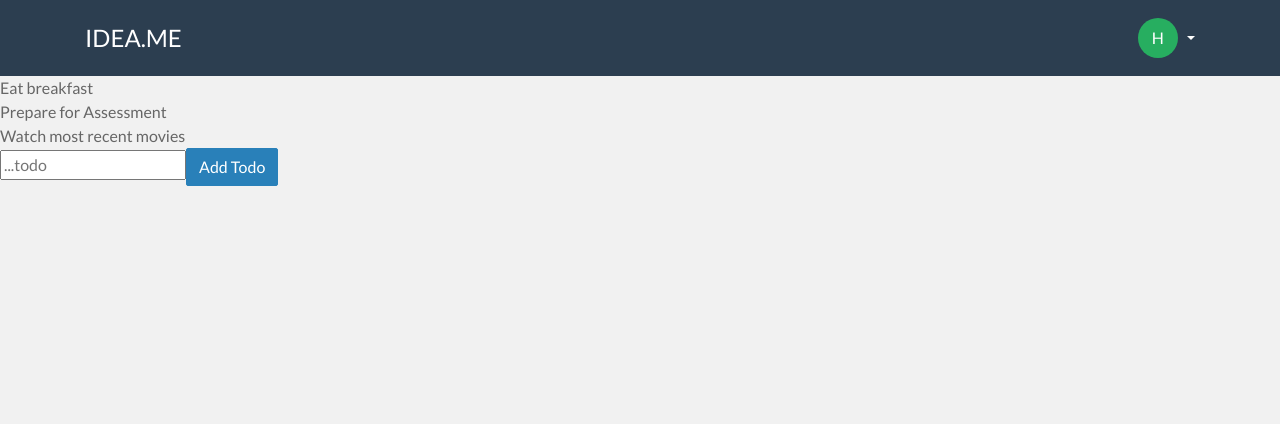
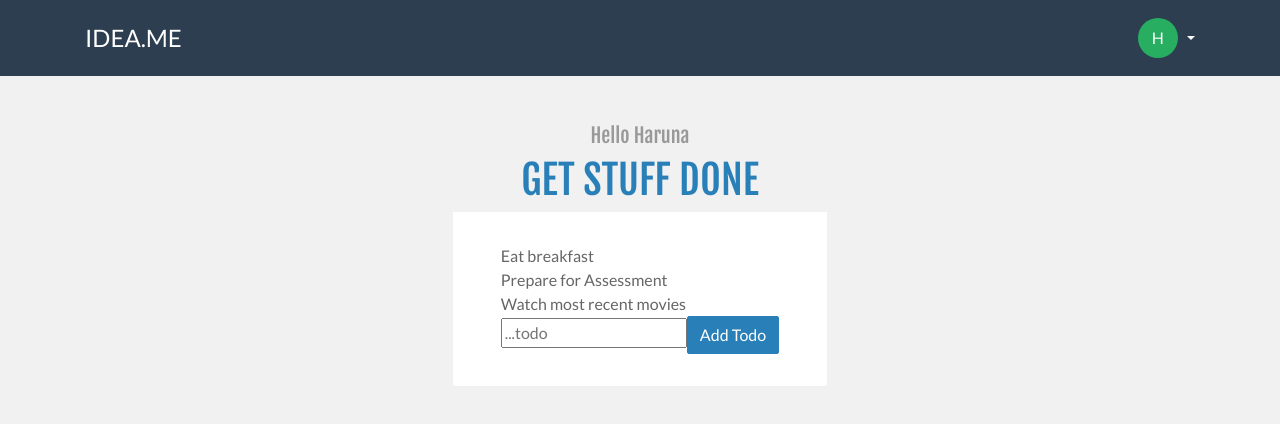
Before and after one commit to andela-hpopoola/idea-box, a React (Create React App) app: page / in a window 1280 px wide. Shown: the top 424 px of the page. Built offline with nearby package versions, Linux system fonts and the light colour scheme.

Commit message:
Ft create header (#5)
* Create a working todos

* Update styles for application

* Add purify css to remove unused css

* Create Navbar

* Create Header

* Create Index Card

```diff
--- a/package.json
+++ b/package.json
@@ -8,8 +8,6 @@
     "node-sass-chokidar": "^1.3.3",
     "npm-run-all": "^4.1.3",
     "popper.js": "^1.14.4",
-    "node-sass-chokidar": "^1.3.3",
-    "npm-run-all": "^4.1.3",
     "purify-css": "^1.2.5",
     "react": "^16.4.2",
     "react-dom": "^16.4.2",
--- a/src/components/App.jsx
+++ b/src/components/App.jsx
@@ -7,8 +7,9 @@ import TodoList from "./todo/TodoList";
 import TodoForm from "./todo/TodoForm";
 import Alert from "./common/Alert";
 import Button from "./common/Button";
-import Nav from "./common/Nav";
+import Header from "./common/Header";
 import "./App.css";
+import AppContainer from "./common/Container";
 
 class App extends Component {
   constructor(props) {
@@ -66,8 +67,9 @@ class App extends Component {
   render() {
     return (
       <div>
-        <Nav />
+        <Header />
         <Alert message={this.state.error} />
+        <AppContainer>
           <TodoList
             toggleCompletedTodo={this.toggleCompletedTodo}
             deleteTodo={this.handleDeleteTodo}
@@ -77,6 +79,7 @@ class App extends Component {
           {!!this.state.completed && (
             <Button name="Clear Completed" onClick={this.clearCompletedTodos} />
           )}
+        </AppContainer>
       </div>
     );
   }
--- a/src/components/App.scss
+++ b/src/components/App.scss
@@ -17,3 +17,24 @@
     color: $white;
   }
 }
+
+.header {
+  h1 {
+    color: $primary;
+  }
+  h5 {
+    color: #999999;
+  }
+}
+.app-container {
+  .card {
+    width: 30rem;
+    height: 50vh;
+    font-size: 0.9rem;
+    line-height: 1.7;
+    border-color: transparent;
+    border-top: 6px solid $red;
+    margin-top: 10px;
+    box-shadow: 0px 4px 4px rgba(0, 0, 0, 0.25);
+  }
+}
--- /dev/null
+++ b/src/components/common/Container.jsx
@@ -0,0 +1,13 @@
+import React from "react";
+
+const AppContainer = props => {
+  return (
+    <div className="app-container d-flex justify-content-center align-items-center">
+      <div className="card">
+        <div className="card-body">{props.children}</div>
+      </div>
+    </div>
+  );
+};
+
+export default AppContainer;
--- /dev/null
+++ b/src/components/common/Header.jsx
@@ -0,0 +1,16 @@
+import React from "react";
+import Nav from "./Nav";
+
+const Header = () => {
+  return (
+    <div>
+      <Nav />
+      <div className="header mt-5">
+        <h5 className="text-center font-weight-normal">Hello Haruna</h5>
+        <h1 className="text-uppercase text-center">Get Stuff Done</h1>
+      </div>
+    </div>
+  );
+};
+
+export default Header;
```
Also changed, not shown: src/config/scss/_variables.scss (+8 -1 lines). Lines whose indentation alone changed are shown as unchanged.
